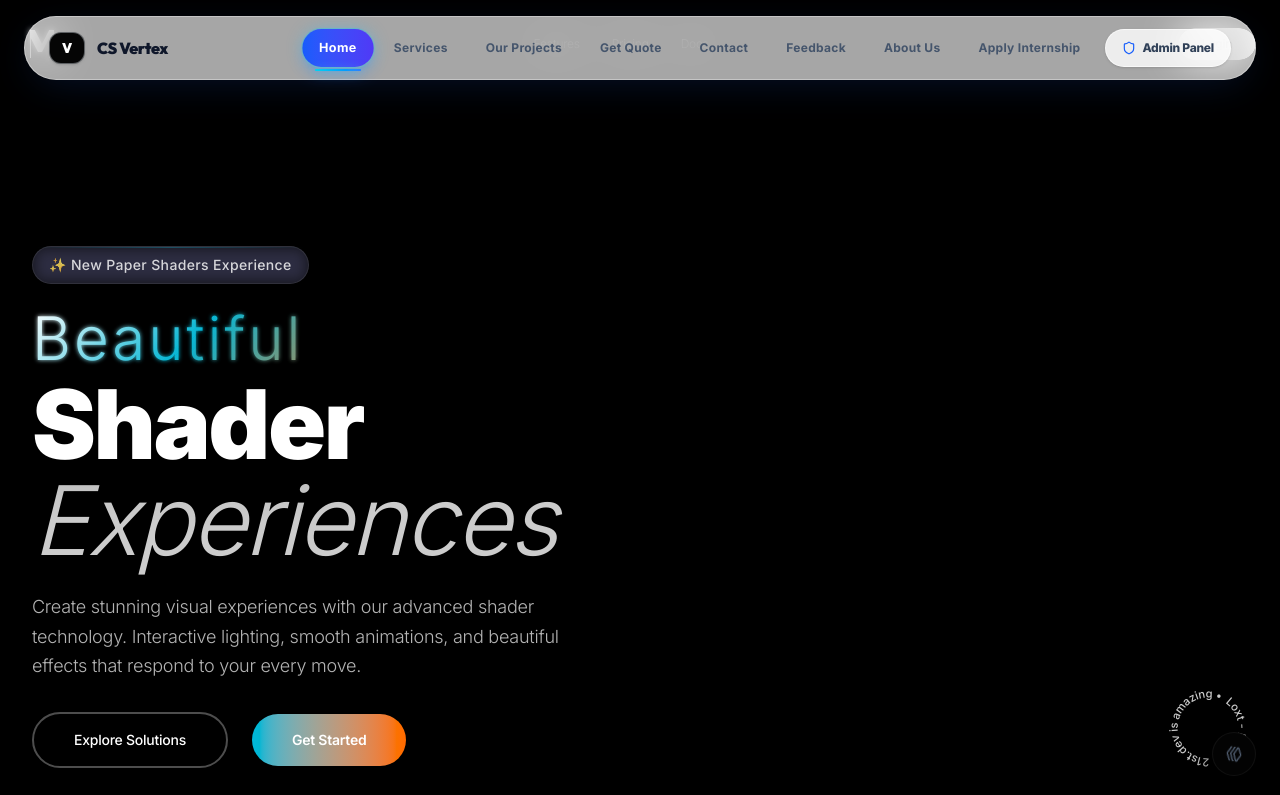
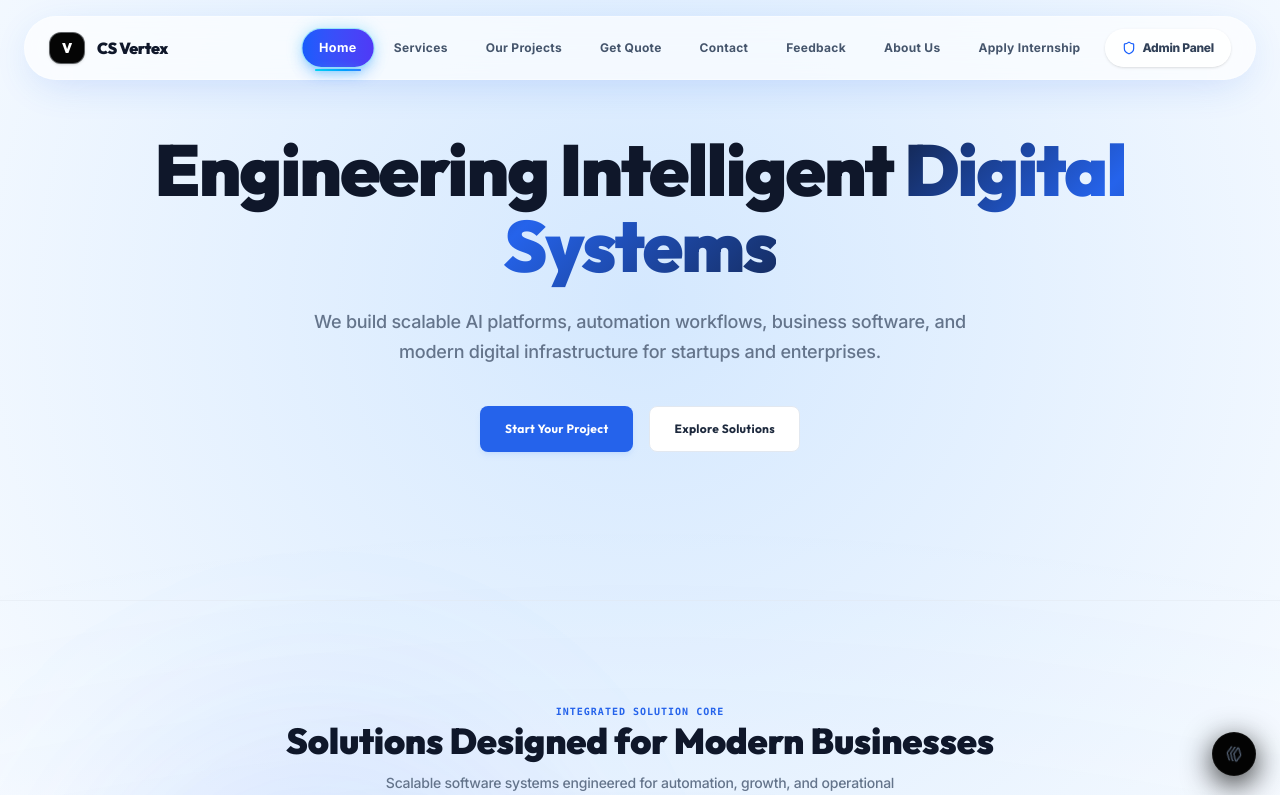
Before and after one commit to chaitu2303/CS-Vertex, a Next.js app: page / in a window 1280 px wide. Shown: the top 795 px of the page. Built offline with nearby package versions, Linux system fonts and the light colour scheme.

Commit message:
fix: restore previous centered minimalist modern hero section as requested

```diff
--- a/src/components/LandingView.tsx
+++ b/src/components/LandingView.tsx
@@ -13,7 +13,6 @@ import { QuoteView } from './QuoteView';
 import { InternshipView } from './InternshipView';
 import { FoundersSection } from './FoundersSection';
 import { GlowCard } from '@/components/ui/spotlight-card';
-import ShaderShowcase from '@/components/ui/hero';
 
 
 export const LandingView: React.FC = () => {
@@ -62,8 +61,61 @@ export const LandingView: React.FC = () => {
       />
 
       {/* --- HERO SECTION (CENTERED MINIMALIST MODERN) --- */}
-      {/* --- HERO SECTION (NEW SHADER SHOWCASE) --- */}
-      <ShaderShowcase />
+      <section id="home" className="relative z-10 pt-20 pb-28 md:pt-32 md:pb-36 px-6 lg:px-12 xl:px-16 max-w-[1440px] mx-auto flex items-center justify-center min-h-[75vh]">
+        <div className="flex flex-col items-center text-center max-w-5xl mx-auto space-y-6">
+
+          {/* Clean Editorial Sora Header Title */}
+          <motion.h1
+            initial={{ opacity: 0, y: 20 }}
+            animate={{ opacity: 1, y: 0 }}
+            transition={{ duration: 0.6 }}
+            className="text-4xl sm:text-5xl md:text-6xl lg:text-7xl font-black font-sora tracking-tight leading-[1.05] text-[#0F172A]"
+          >
+            Engineering Intelligent <span className="text-shine-gradient-light font-black">Digital Systems</span>
+          </motion.h1>
+
+          {/* Subtitle description with balanced max-width */}
+          <motion.p
+            initial={{ opacity: 0 }}
+            animate={{ opacity: 1 }}
+            transition={{ delay: 0.2 }}
+            className="text-sm sm:text-base md:text-lg text-[#64748B] font-medium max-w-2xl leading-relaxed font-inter"
+          >
+            We build scalable AI platforms, automation workflows, business software, and modern digital infrastructure for startups and enterprises.
+          </motion.p>
+
+          {/* Interactive Custom Button Grid */}
+          <motion.div
+            initial={{ opacity: 0, y: 15 }}
+            animate={{ opacity: 1, y: 0 }}
+            transition={{ delay: 0.3 }}
+            className="flex flex-wrap gap-4 items-center justify-center pt-4"
+          >
+            <Button
+              variant="solid"
+              size="sm"
+              onClick={() => {
+                const el = document.getElementById('contact');
+                el?.scrollIntoView({ behavior: 'smooth' });
+              }}
+              className="font-bold font-sora text-xs px-6 py-3.5 bg-[#2563EB] text-white hover:bg-blue-700 shadow-md shadow-blue-500/10 cursor-pointer"
+            >
+              Start Your Project
+            </Button>
+            <Button
+              variant="solid"
+              size="sm"
+              onClick={() => {
+                const el = document.getElementById('services');
+                el?.scrollIntoView({ behavior: 'smooth' });
+              }}
+              className="font-bold font-sora text-xs px-6 py-3.5 border border-slate-200 text-slate-800 bg-white hover:bg-slate-50 shadow-sm cursor-pointer"
+            >
+              Explore Solutions
+            </Button>
+          </motion.div>
+        </div>
+      </section>
 
 
       {/* --- SERVICES SECTION (BENTO GRID WITH MIXED CARDS) --- */}
```
